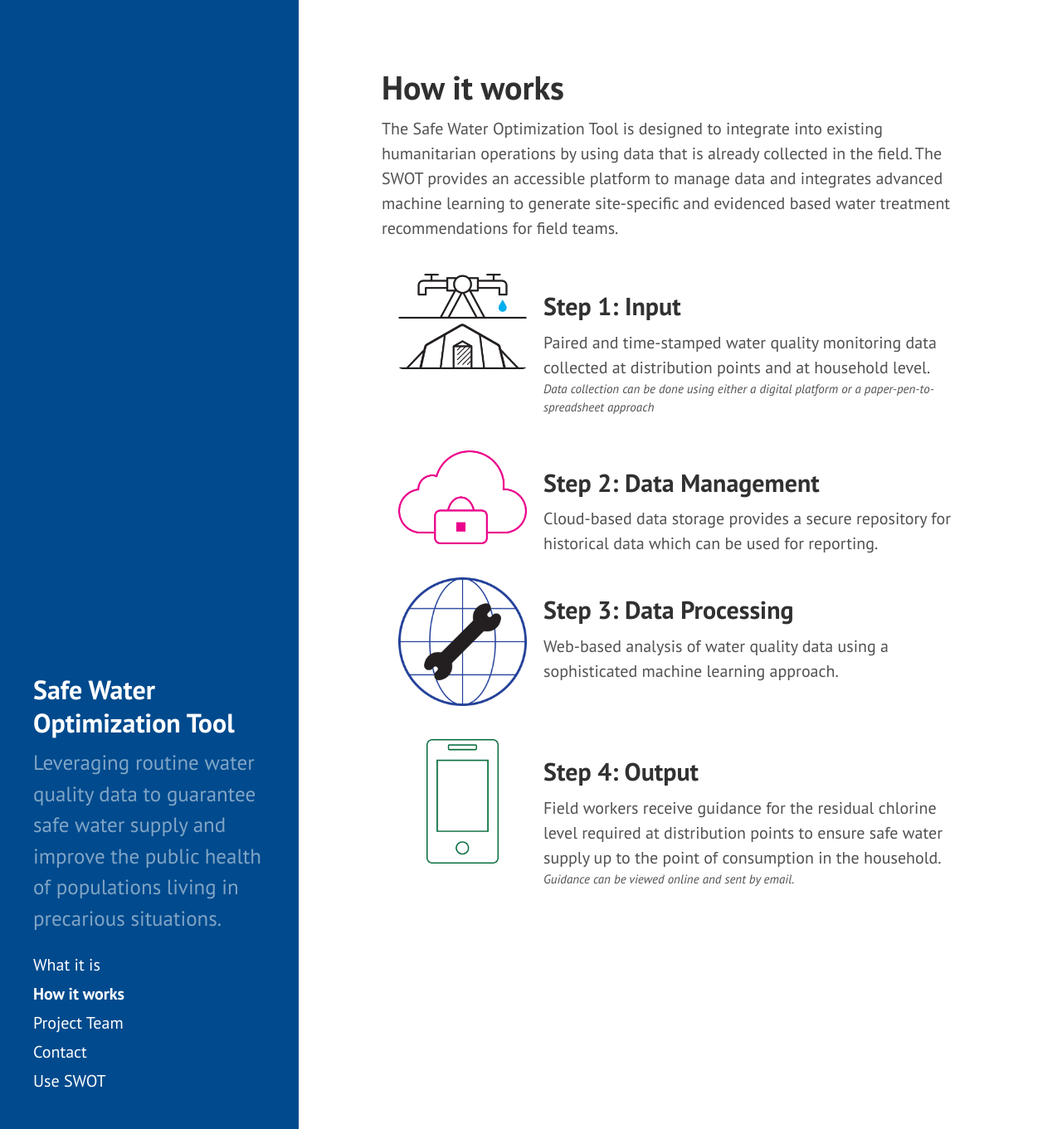
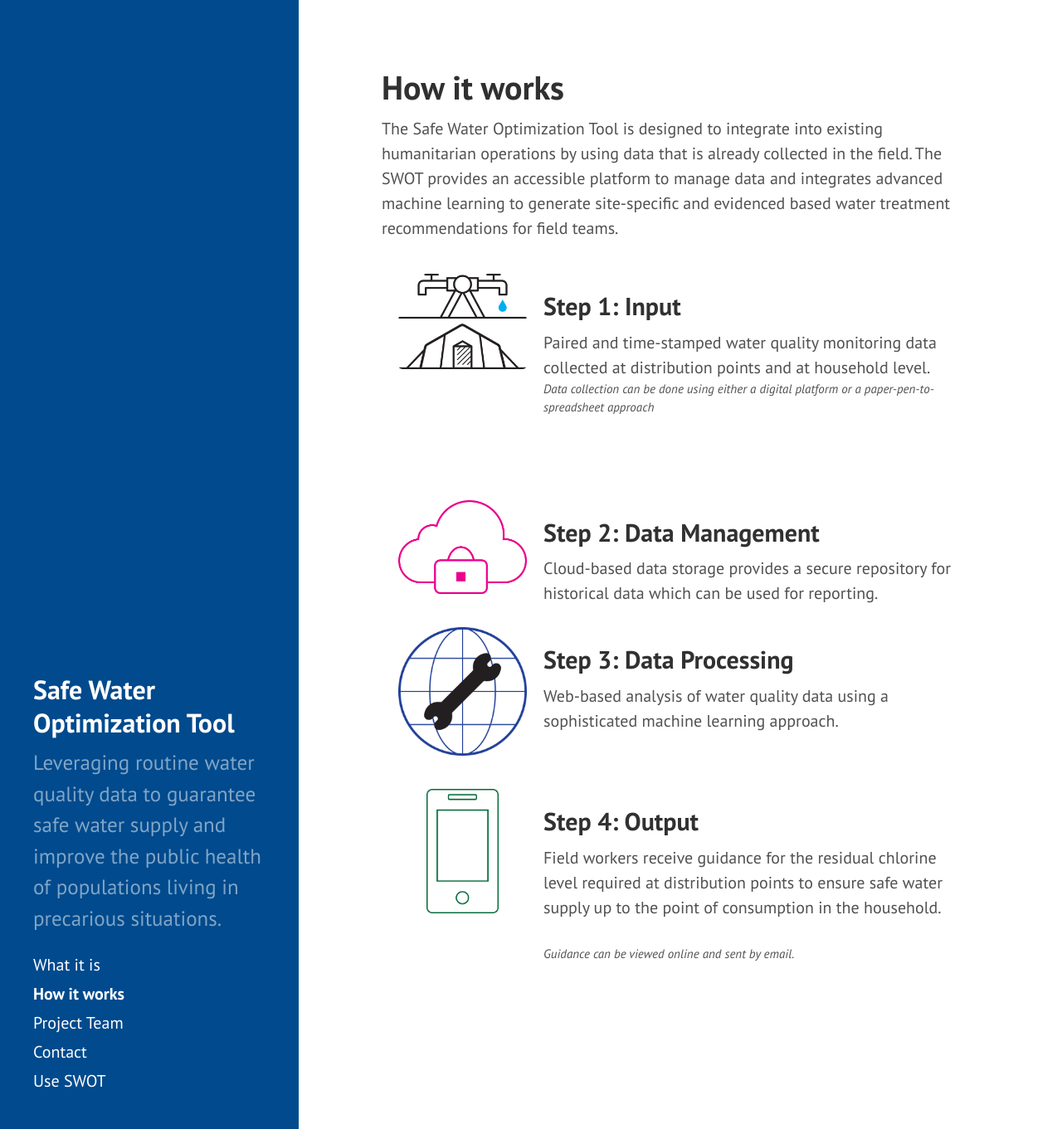
Before and after one commit to safeh2o/swot-infopage, a Jekyll site: the page built from workflow.md, in a window 1280 px wide and 1361 px high. Shown: the whole window at 83% size. Built offline with Jekyll 4.4.1, drawn with Linux system fonts in a browser that asks for light colours; Markdown is read by kramdown in place of the engine named in the settings.

Commit message:
Update workflow.md

```diff
--- a/workflow.md
+++ b/workflow.md
@@ -12,7 +12,8 @@ The Safe Water Optimization Tool is designed to integrate into existing humanita
     <div class="workflow-item">
 <h2>Step 1: Input</h2>
 Paired and time-stamped water quality monitoring data collected at distribution points and at household level.<br>
-<p style="font-size:75%"><i>Data collection can be done using either a digital platform or a paper-pen-to-spreadsheet approach</i></p>
+<p style="font-size:75%"><i>Data collection can be done using either a digital platform or a paper-pen-to-spreadsheet approach</i></p><br>
+      <br>
       </div>
 <div class="workflow-item">
 <img src="{{ site.baseurl }}/public/images/DataManagement_SWOT.png" alt="icon of a cloud with a lock">
@@ -29,7 +30,8 @@ Web-based analysis of water quality data using a sophisticated machine learning
     <div class="workflow-item"><img src="{{ site.baseurl }}/public/images/Output_SWOT_NoFill.png" alt="icon of a smartphone" style="margin-left:auto;margin-right:auto;height:150px;width:auto" ></div>
     <div class="workflow-item">
 <h2>Step 4: Output</h2>
-Field workers receive guidance for the residual chlorine level required at distribution points to ensure safe water supply up to the point of consumption in the household.
+Field workers receive guidance for the residual chlorine level required at distribution points to ensure safe water supply up to the point of consumption in the household.<br>
+      <br>
 <p style="font-size:75%"><i>Guidance can be viewed online and sent by email.</i></p>
 </div>
     </div>
```
